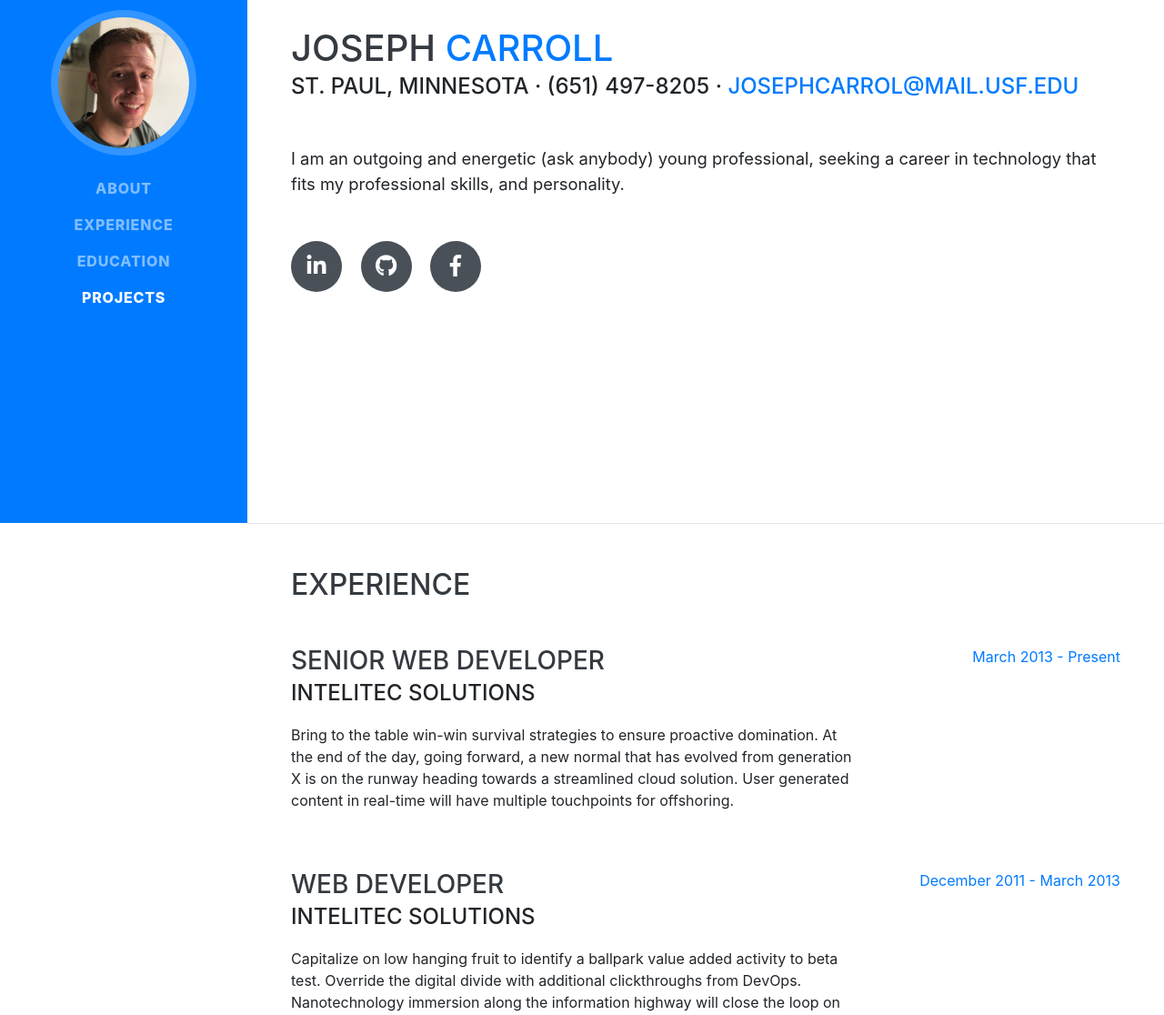
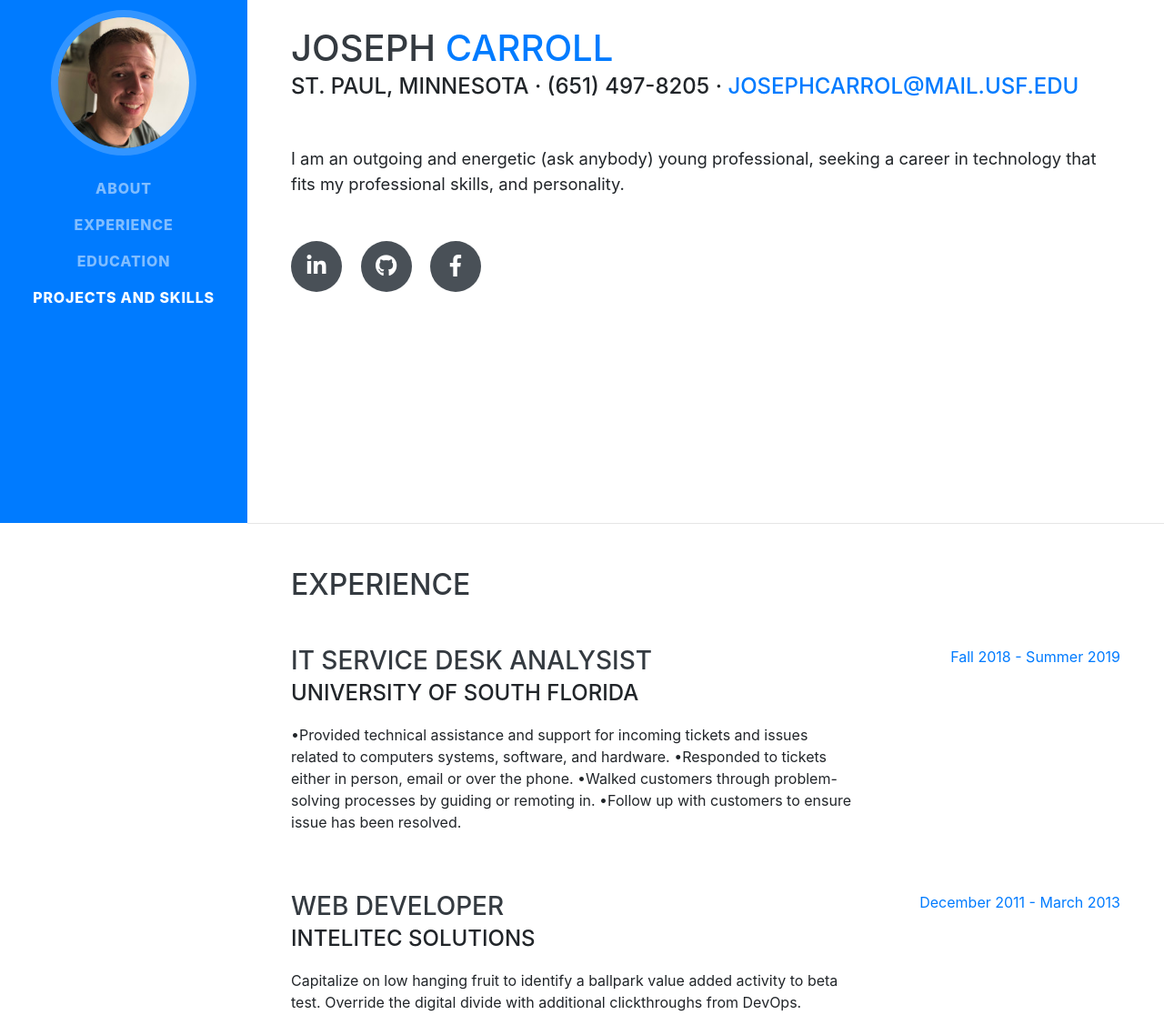
Before and after one commit to jcc03/carroll-joseph, a website with bundled scripts: page index.html in a window 1280 px wide. Shown: the part 225-1341 px from the top of the page at 91% size. Built offline with nearby package versions, Linux system fonts and the light colour scheme; a web font is replaced by a local one.

Commit message:
new website

```diff
--- a/index.html
+++ b/index.html
@@ -47,7 +47,7 @@
           <a class="nav-link js-scroll-trigger" href="#education">Education</a>
         </li>
         <li class="nav-item">
-          <a class="nav-link js-scroll-trigger" href="#skills">Projects</a>
+          <a class="nav-link js-scroll-trigger" href="#skills">Projects and Skills</a>
         </li>
       </ul>
     </div>
@@ -87,12 +87,17 @@
 
         <div class="resume-item d-flex flex-column flex-md-row justify-content-between mb-5">
           <div class="resume-content">
-            <h3 class="mb-0">Senior Web Developer</h3>
-            <div class="subheading mb-3">Intelitec Solutions</div>
-            <p>Bring to the table win-win survival strategies to ensure proactive domination. At the end of the day, going forward, a new normal that has evolved from generation X is on the runway heading towards a streamlined cloud solution. User generated content in real-time will have multiple touchpoints for offshoring.</p>
+            <h3 class="mb-0">IT Service Desk Analysist</h3>
+            <div class="subheading mb-3">University of South Florida</div>
+            <p>
+                •Provided technical assistance and support for incoming tickets and issues related to computers systems, software, and hardware.
+                •Responded to tickets either in person, email or over the phone.
+                •Walked customers through problem-solving processes by guiding or remoting in.
+                •Follow up with customers to ensure issue has been resolved.
+              </p>
           </div>
           <div class="resume-date text-md-right">
-            <span class="text-primary">March 2013 - Present</span>
+            <span class="text-primary">Fall 2018 - Summer 2019</span>
           </div>
         </div>
 
```
